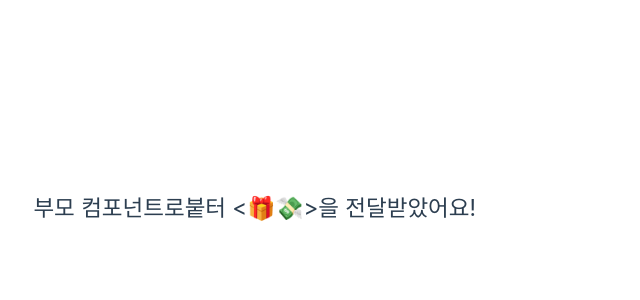
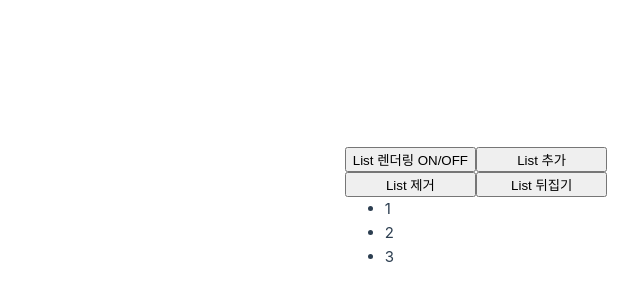
Before and after one commit to seull-hello-vue/seull-hello-vue.github.io, a Vue app: page / in a window 1280 px wide. Shown: the part 192-492 px from the top of the page, without its empty margins (164-804 px from the left). Built offline with nearby package versions, Linux system fonts and the light colour scheme.

Commit message:
아침체조

```diff
--- a/src/App.vue
+++ b/src/App.vue
@@ -1,11 +1,20 @@
 <script setup>
 import { ref } from 'vue'
-import Child from './components/Child.vue'
 
-const pocketMoney = ref('부모 컴포넌트로붙터 <🎁💸>을 전달받았어요!')
+const show = ref(true)
+const list = ref([1,2,3])
 
 </script>
 
 <template>
-  <Child :pocketMoney="pocketMoney" />
+<button @click="show = !show">List 렌더링 ON/OFF </button>
+<button @click="list.push(list.length + 1)">List 추가 </button>
+<button @click="list.pop()">List 제거 </button>
+<button @click="list.reverse()">List 뒤집기 </button>
+
+<ul v-if="show && list.length">
+  <li v-for="item of list">{{ item }}</li>
+</ul>
+<p v-else-if="list.length">List is not empty, but hidden.</p>
+<p v-else>List is empty.</p>
 </template>
```
Also changed, not shown: 1 other file (tests, documents, lock files or other folders).
